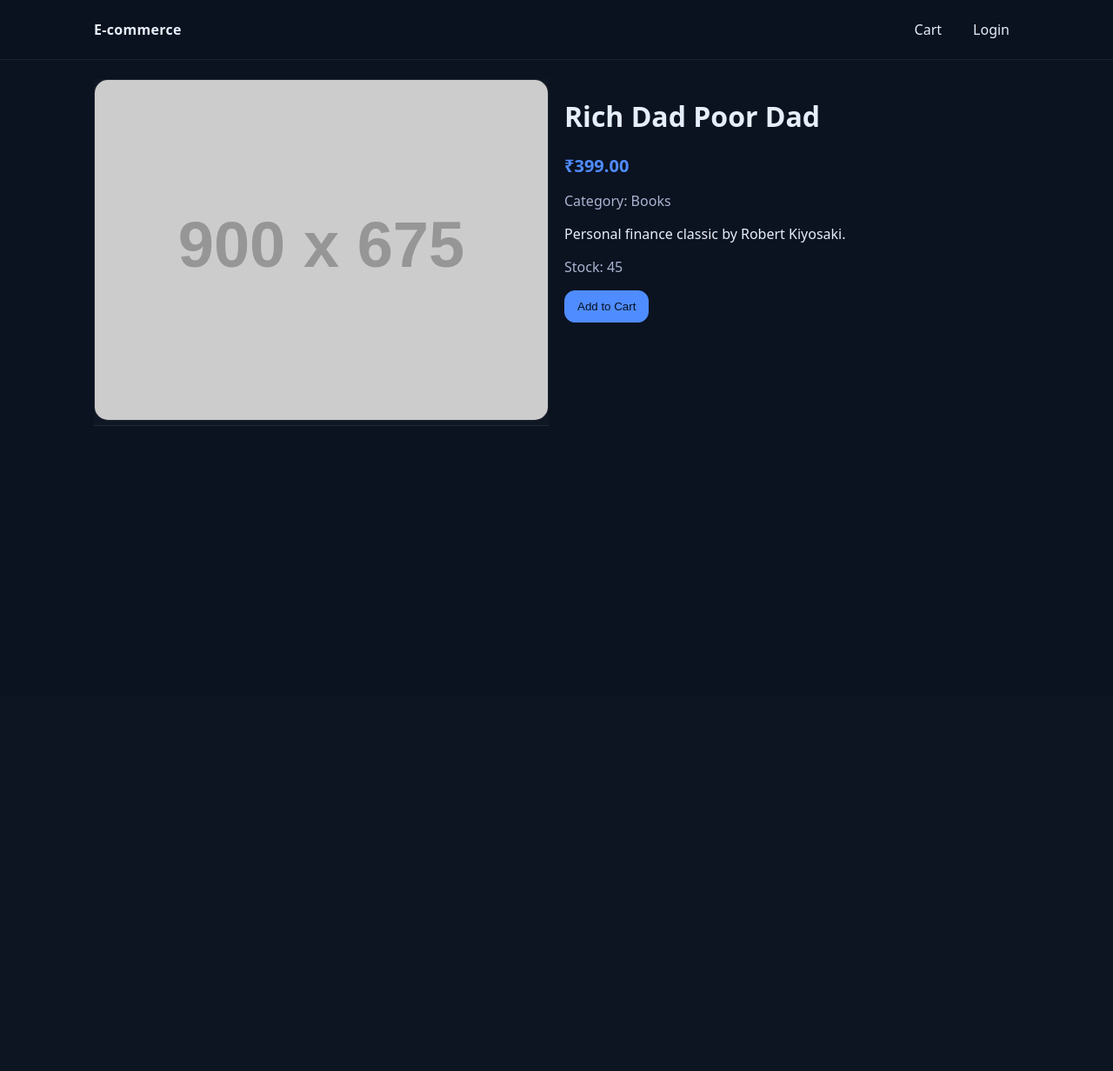
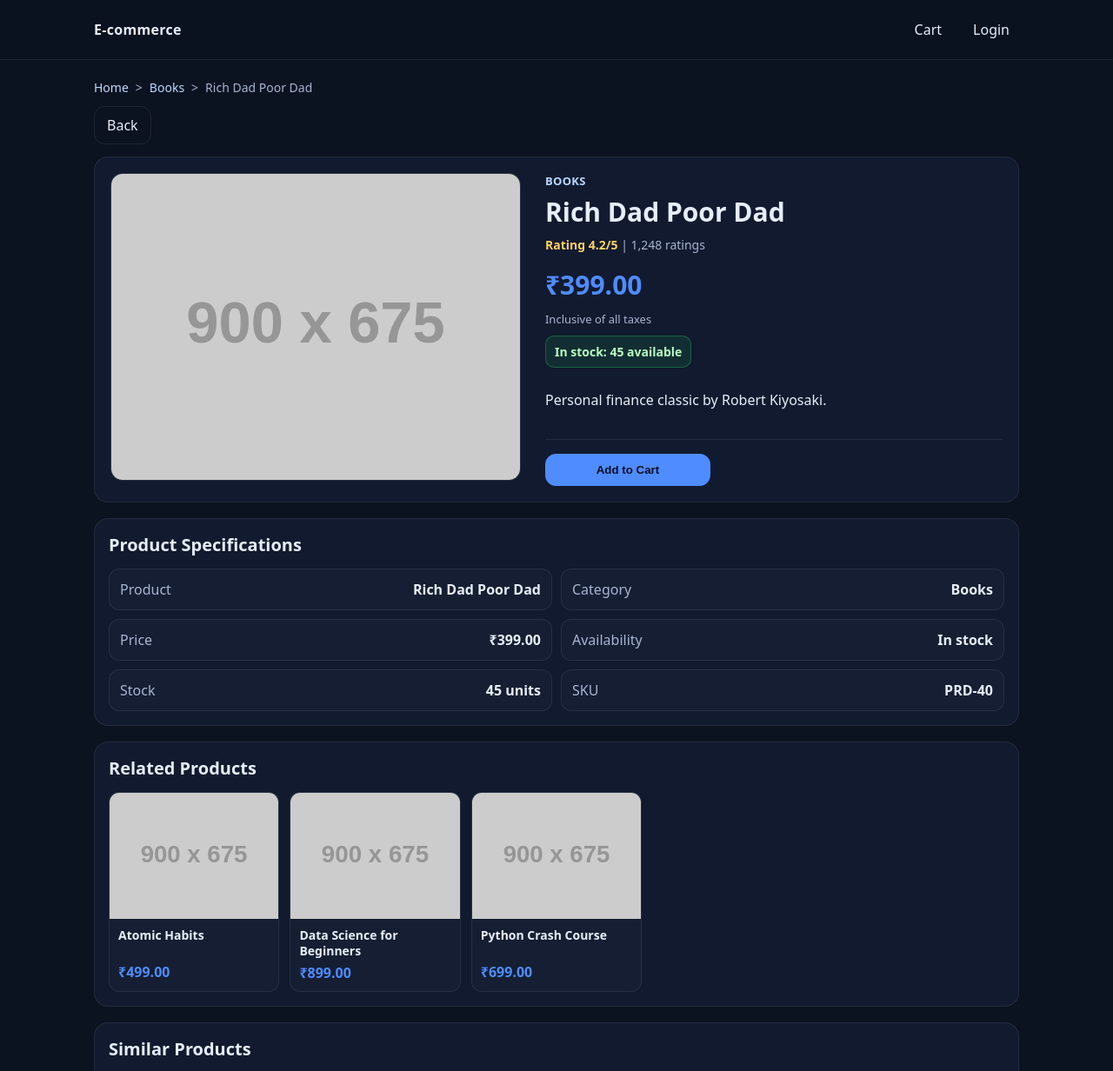
Before and after one commit to yourentertainments10-coder/CodeAlpha_Ecommerce, a Django app: page /product/40/ in a window 1280 px wide. Shown: the top 1232 px of the page at 87% size. Before the commit the page ends 490 px from the top, so only its background shows below. Run offline with Django 5.2, Linux system fonts and the light colour scheme; data comes from the database, SQL or seed files in the repository; both versions use the stored data as it was after the commit; grey boxes labelled with a size stand in for pictures from a placeholder-image service; some libraries are stand-ins or nearby versions.

Commit message:
Added two-column product layout

```diff
--- a/ecommerce/templates/home.html
+++ b/ecommerce/templates/home.html
@@ -45,7 +45,7 @@
         <div class="card product-card">
           <div class="product-media">
             {% if product.display_image_url %}
-              <img class="card-img" src="{{ product.display_image_url }}" alt="{{ product.name }}">
+              <img class="card-img" src="{{ product.display_image_url }}" alt="{{ product.name }}" loading="lazy" onerror="this.onerror=null;this.src='{{ product.display_image_fallback_url }}';">
             {% endif %}
           </div>
 
--- a/ecommerce/templates/product_detail.html
+++ b/ecommerce/templates/product_detail.html
@@ -2,27 +2,96 @@
 {% block title %}{{ product.name }} - E-commerce{% endblock %}
 
 {% block content %}
-  <div class="product-detail">
-    <div class="product-media">
-      {% if product.display_image_url %}
-        <img class="product-img" src="{{ product.display_image_url }}" alt="{{ product.name }}">
+  <nav class="breadcrumb" aria-label="Breadcrumb">
+    <a href="{% url 'home' %}">Home</a>
+    <span>&gt;</span>
+    {% if product.category %}
+      <a href="{% url 'home' %}">{{ product.category }}</a>
+    {% else %}
+      <span>Products</span>
     {% endif %}
+    <span>&gt;</span>
+    <span>{{ product.name }}</span>
+  </nav>
+
+  <a class="btn back-btn" href="javascript:history.back()">Back</a>
+
+  <section class="product-detail product-page-panel">
+    <div class="product-gallery">
+      <div class="product-image-frame">
+        <img class="product-img" src="{{ product.display_image_url }}" alt="{{ product.name }}" onerror="this.onerror=null;this.src='{{ product.display_image_fallback_url }}';">
       </div>
+    </div>
+
     <div class="product-info">
-      <h1>{{ product.name }}</h1>
+      {% if product.category %}
+        <div class="product-category">{{ product.category }}</div>
+      {% endif %}
+      <h1 class="product-heading">{{ product.name }}</h1>
+      <div class="product-rating" aria-label="Customer rating">Rating 4.2/5 <span>| 1,248 ratings</span></div>
       <div class="product-price">&#8377;{{ product.price }}</div>
-      {% if product.category %}
-        <p class="stock">Category: {{ product.category }}</p>
+      <div class="product-tax-note">Inclusive of all taxes</div>
+
+      {% if product.stock > 0 %}
+        <div class="availability in-stock">In stock: {{ product.stock }} available</div>
+      {% else %}
+        <div class="availability out-stock">Currently out of stock</div>
       {% endif %}
+
       <p class="product-desc">{{ product.description }}</p>
-      <p class="stock">Stock: {{ product.stock }}</p>
 
-      <div class="actions">
-        <form method="post" action="{% url 'cart_add' product.id %}">
+      <form method="post" action="{% url 'cart_add' product.id %}" class="product-buy-box">
         {% csrf_token %}
-          <button class="btn primary" type="submit">Add to Cart</button>
+        <button class="btn primary product-cart-btn" type="submit" {% if product.stock <= 0 %}disabled{% endif %}>Add to Cart</button>
       </form>
     </div>
+  </section>
+
+  <section class="detail-section">
+    <div class="section-head">
+      <h2 class="section-title">Product Specifications</h2>
     </div>
+    <div class="spec-grid">
+      <div class="spec-row"><span>Product</span><strong>{{ product.name }}</strong></div>
+      <div class="spec-row"><span>Category</span><strong>{{ product.category|default:"General" }}</strong></div>
+      <div class="spec-row"><span>Price</span><strong>&#8377;{{ product.price }}</strong></div>
+      <div class="spec-row"><span>Availability</span><strong>{% if product.stock > 0 %}In stock{% else %}Out of stock{% endif %}</strong></div>
+      <div class="spec-row"><span>Stock</span><strong>{{ product.stock }} units</strong></div>
+      <div class="spec-row"><span>SKU</span><strong>PRD-{{ product.id }}</strong></div>
     </div>
+  </section>
+
+  <section class="detail-section">
+    <div class="section-head">
+      <h2 class="section-title">Related Products</h2>
+    </div>
+    <div class="product-strip">
+      {% for item in related_products %}
+        <a class="mini-product" href="{% url 'product_detail' item.id %}">
+          <img src="{{ item.display_image_url }}" alt="{{ item.name }}" onerror="this.onerror=null;this.src='{{ item.display_image_fallback_url }}';">
+          <div class="mini-product-name">{{ item.name }}</div>
+          <div class="mini-product-price">&#8377;{{ item.price }}</div>
+        </a>
+      {% empty %}
+        <p class="muted">No related products available.</p>
+      {% endfor %}
+    </div>
+  </section>
+
+  <section class="detail-section">
+    <div class="section-head">
+      <h2 class="section-title">Similar Products</h2>
+    </div>
+    <div class="product-strip">
+      {% for item in similar_products %}
+        <a class="mini-product" href="{% url 'product_detail' item.id %}">
+          <img src="{{ item.display_image_url }}" alt="{{ item.name }}" onerror="this.onerror=null;this.src='{{ item.display_image_fallback_url }}';">
+          <div class="mini-product-name">{{ item.name }}</div>
+          <div class="mini-product-price">&#8377;{{ item.price }}</div>
+        </a>
+      {% empty %}
+        <p class="muted">No similar products available.</p>
+      {% endfor %}
+    </div>
+  </section>
 {% endblock %}
--- a/static/css/styles.css
+++ b/static/css/styles.css
@@ -21,14 +21,14 @@ a{color:inherit;text-decoration:none}
 .grid{display:grid;grid-template-columns:repeat(auto-fill,minmax(230px,1fr));gap:16px}
 .card{background:var(--card);border:1px solid var(--border);border-radius:16px;overflow:hidden;transition:transform .18s ease,box-shadow .18s ease,border-color .18s ease}
 .card:hover{transform:translateY(-3px);box-shadow:0 14px 40px rgba(0,0,0,.35);border-color:rgba(79,140,255,.35)}
-.card-img{width:100%;height:190px;object-fit:cover;display:block}
+.card-img{width:100%;height:100%;object-fit:cover;display:block}
 .card-body{padding:14px}
 .card-title{margin:0 0 8px;font-size:18px}
 .card-price{color:var(--primary);font-weight:800;margin-bottom:6px;font-size:18px}
 .card-category{color:var(--muted);font-size:13px;margin-bottom:6px}
 .card-desc{color:var(--muted);font-size:14px;line-height:1.4;min-height:44px}
 .card-actions{margin-top:12px;display:flex;gap:10px;align-items:center;flex-wrap:wrap}
-.product-media{min-height:190px;background:rgba(255,255,255,.02);border-bottom:1px solid var(--border)}
+.product-media{aspect-ratio:4/3;background:rgba(255,255,255,.02);border-bottom:1px solid var(--border);overflow:hidden}
 .product-badges{display:flex;gap:8px;align-items:center;flex-wrap:wrap;margin-bottom:10px}
 .badge{font-size:12px;padding:6px 10px;border:1px solid var(--border);border-radius:999px;color:var(--muted);background:rgba(255,255,255,.02)}
 .badge-stock{border-color:rgba(79,140,255,.45);color:#b9d8ff;background:rgba(79,140,255,.12)}
@@ -76,9 +76,38 @@ hero{display:block}
 .payment-title{font-weight:900}
 .payment-subtitle{color:var(--muted);font-size:13px;margin-top:6px}
 
-.product-detail{display:grid;grid-template-columns:1fr 1fr;gap:18px;align-items:start}
-.product-img{width:100%;max-height:420px;object-fit:cover;border-radius:16px;border:1px solid var(--border)}
-.product-price{font-weight:800;color:var(--primary);font-size:20px;margin:10px 0}
+.breadcrumb{display:flex;align-items:center;gap:8px;flex-wrap:wrap;color:var(--muted);font-size:14px;margin-bottom:12px}
+.breadcrumb a{color:#b9d8ff}
+.breadcrumb a:hover{color:var(--text)}
+.back-btn{margin-bottom:14px}
+.product-page-panel{background:var(--card);border:1px solid var(--border);border-radius:16px;padding:18px}
+.product-detail{display:grid;grid-template-columns:minmax(320px,46%) 1fr;gap:28px;align-items:start}
+.product-gallery{position:sticky;top:82px}
+.product-image-frame{aspect-ratio:4/3;border:1px solid var(--border);border-radius:14px;background:rgba(255,255,255,.03);overflow:hidden}
+.product-img{width:100%;height:100%;object-fit:cover;display:block}
+.product-info{display:flex;flex-direction:column;gap:10px}
+.product-category{color:#b9d8ff;font-size:13px;font-weight:800;text-transform:uppercase;letter-spacing:.3px}
+.product-heading{font-size:30px;line-height:1.15;margin:0}
+.product-rating{color:#ffd166;font-size:14px;font-weight:800}
+.product-rating span{color:var(--muted);font-weight:500}
+.product-price{font-weight:900;color:var(--primary);font-size:30px;margin:6px 0 0}
+.product-tax-note{color:var(--muted);font-size:13px}
+.availability{width:max-content;padding:8px 10px;border-radius:10px;font-size:14px;font-weight:800}
+.availability.in-stock{color:#b9fbc0;background:rgba(34,197,94,.12);border:1px solid rgba(34,197,94,.35)}
+.availability.out-stock{color:#ffd0d7;background:rgba(255,79,109,.12);border:1px solid rgba(255,79,109,.35)}
+.product-buy-box{margin-top:8px;padding-top:16px;border-top:1px solid var(--border)}
+.product-cart-btn{min-width:190px;font-weight:900}
+.detail-section{margin-top:18px;background:var(--card);border:1px solid var(--border);border-radius:16px;padding:16px}
+.spec-grid{display:grid;grid-template-columns:repeat(2,minmax(0,1fr));gap:10px}
+.spec-row{display:flex;justify-content:space-between;gap:16px;padding:12px;border:1px solid var(--border);border-radius:12px;background:rgba(255,255,255,.02)}
+.spec-row span{color:var(--muted)}
+.spec-row strong{text-align:right}
+.product-strip{display:grid;grid-template-columns:repeat(auto-fill,minmax(170px,1fr));gap:12px}
+.mini-product{border:1px solid var(--border);border-radius:12px;background:rgba(255,255,255,.02);overflow:hidden;transition:transform .18s ease,border-color .18s ease}
+.mini-product:hover{transform:translateY(-2px);border-color:rgba(79,140,255,.45)}
+.mini-product img{width:100%;aspect-ratio:4/3;object-fit:cover;display:block}
+.mini-product-name{padding:10px 10px 4px;font-weight:800;font-size:14px;line-height:1.3;min-height:50px}
+.mini-product-price{padding:0 10px 10px;color:var(--primary);font-weight:900}
 .stock{color:var(--muted)}
 .auth{max-width:420px;margin:0 auto;background:var(--card);border:1px solid var(--border);padding:18px;border-radius:16px}
 .auth form{display:flex;flex-direction:column;gap:10px}
@@ -92,4 +121,4 @@ hero{display:block}
 .orders .order{border:1px solid var(--border);border-radius:16px;background:var(--card);padding:14px;margin-bottom:14px}
 .order-top{display:flex;flex-wrap:wrap;gap:18px;color:var(--muted)}
 .order-items{margin:12px 0 0;padding-left:18px}
-@media (max-width:860px){.product-detail{grid-template-columns:1fr}.cart-item{grid-template-columns:1fr;gap:8px}.cart-summary{flex-direction:column;gap:10px;align-items:flex-start}}
+@media (max-width:860px){.product-detail{grid-template-columns:1fr}.product-gallery{position:static}.spec-grid{grid-template-columns:1fr}.cart-item{grid-template-columns:1fr;gap:8px}.cart-summary{flex-direction:column;gap:10px;align-items:flex-start}}
--- a/store/views.py
+++ b/store/views.py
@@ -30,7 +30,19 @@ def home(request: HttpRequest) -> HttpResponse:
 
 def product_detail(request: HttpRequest, pk: int) -> HttpResponse:
     product = get_object_or_404(Product, pk=pk)
-    return render(request, "product_detail.html", {"product": product})
+    base_products = Product.objects.exclude(pk=product.pk)
+    related_products = base_products.filter(category=product.category)[:4] if product.category else Product.objects.none()
+    similar_products = base_products.exclude(pk__in=related_products.values("pk"))[:4]
+
+    return render(
+        request,
+        "product_detail.html",
+        {
+            "product": product,
+            "related_products": related_products,
+            "similar_products": similar_products,
+        },
+    )
 
 
 def cart_detail(request: HttpRequest) -> HttpResponse:
```
Also changed, not shown: store/management/commands/seed_products.py (+27 -24 lines), store/models.py (+26 -2 lines), db.sqlite3. Lines whose indentation alone changed are shown as unchanged.
